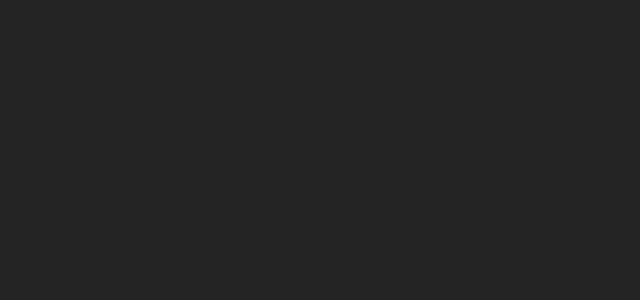
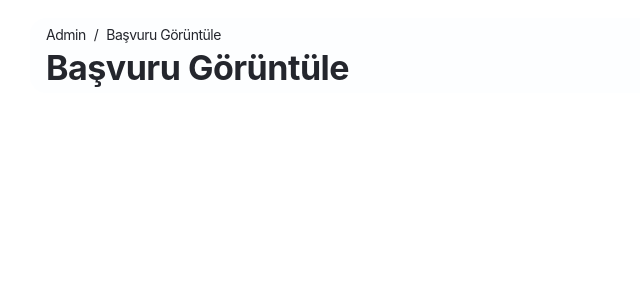
Before and after one commit to kemalege/patika-fimple-final-case-frontend, a React (Vite) app: page / in a window 1280 px wide. Shown: the top 300 px of the page, without its empty margins (0-640 px from the left). Built offline with nearby package versions, Linux system fonts and the light colour scheme.

Commit message:
Add navigationSlice, create HomeLayout and RequireAuth

```diff
--- a/package.json
+++ b/package.json
@@ -18,6 +18,7 @@
     "framer-motion": "^10.16.16",
     "react": "^18.2.0",
     "react-dom": "^18.2.0",
+    "react-icons": "^4.12.0",
     "react-redux": "^9.0.4",
     "react-router-dom": "^6.21.1",
     "redux-thunk": "^3.1.0"
--- a/src/app/store.ts
+++ b/src/app/store.ts
@@ -4,10 +4,12 @@ import { thunk, ThunkDispatch } from 'redux-thunk';
 import { combineReducers } from 'redux';
 import applicationReducer from '../features/application/applicationSlice';
 import authReducer from '../features/auth/authSlice';
+import navigationReducer from '../features/navigation/navigationSlice';
 
 const reducers = {
     application: applicationReducer,
     auth: authReducer,
+    navigation: navigationReducer
 };
 
 const rootReducers = combineReducers({ ...reducers });
--- /dev/null
+++ b/src/components/navbar/NavbarAdmin.tsx
@@ -0,0 +1,106 @@
+import { Box, Breadcrumb, BreadcrumbItem, Text, Flex, useColorModeValue } from '@chakra-ui/react';
+
+export default function AdminNavbar(props: {
+  secondary?: boolean;
+  activeSubTab: string | boolean;
+  activeTab: string;
+  fixed: boolean;
+  onOpen: (...args: any[]) => any;
+}) {
+
+  const { secondary, activeTab, activeSubTab } = props;
+  const mainText = useColorModeValue('#24262D', 'white');
+  const secondaryText = useColorModeValue('#24262D', 'white');
+  const navbarPosition = 'fixed' as const;
+  const navbarFilter = 'none';
+  const navbarBackdrop = 'blur(20px)';
+  const navbarShadow = 'none';
+  const navbarBg = useColorModeValue('rgba(244, 247, 254, 0.2)', 'rgba(36, 38, 45, 0.2)');
+  const navbarBorder = 'transparent';
+  const secondaryMargin = '0px';
+  const gap = '0px';
+
+  return (
+    <>
+      <Box
+        position={navbarPosition}
+        boxShadow={navbarShadow}
+        bg={navbarBg}
+        borderColor={navbarBorder}
+        filter={navbarFilter}
+        backdropFilter={navbarBackdrop}
+        backgroundPosition="center"
+        backgroundSize="cover"
+        borderRadius="16px"
+        borderWidth="1.5px"
+        borderStyle="solid"
+        transitionDelay="0s, 0s, 0s, 0s"
+        transitionDuration=" 0.25s, 0.25s, 0.25s, 0s"
+        transition-property="box-shadow, background-color, filter, border"
+        transitionTimingFunction="linear, linear, linear, linear"
+        alignItems="center"
+        display={secondary === true ? 'block' : 'flex'}
+        minH="75px"
+        justifyContent={{ xl: 'start' }}
+        lineHeight="27.6px"
+        mx="auto"
+        mt={secondaryMargin}
+        pb="8px"
+        left={{ base: '12px', md: '30px', lg: '30px', xl: '30px' }}
+        px={{
+          base: '15px',
+        }}
+        top={{ base: '12px', md: '16px', xl: '18px' }}
+        w={{
+          base: 'calc(100vw - 6%)',
+          md: 'calc(100vw - 8%)',
+          lg: 'calc(100vw - 3%)',
+        }}
+      >
+
+        <Flex w="100%" flexDirection="row" alignItems="center" mb={gap}>
+          <Box>
+            {activeTab !== '' && (
+              <>
+                <Breadcrumb
+                  mb="5px"
+                  className="select-none"
+                  display={{ base: 'none', md: 'flex' }}
+                  letterSpacing="-0.5px"
+                >
+                  <BreadcrumbItem color={secondaryText} fontSize="sm">
+                    <Text color={secondaryText}>{activeTab}</Text>
+                  </BreadcrumbItem>
+
+                  <BreadcrumbItem color={secondaryText} fontSize="sm">
+                    <Text color={secondaryText}>{activeSubTab}</Text>
+                  </BreadcrumbItem>
+                </Breadcrumb>
+              </>
+            )}
+            <Text
+              letterSpacing="-0.5px"
+              className="select-none"
+              color={mainText}
+              bg="inherit"
+              borderRadius="inherit"
+              fontWeight="bold"
+              fontSize={{ base: '24px', md: '34px' }}
+              _hover={{ color: { mainText } }}
+              _active={{
+                bg: 'inherit',
+                transform: 'none',
+                borderColor: 'transparent',
+              }}
+              _focus={{
+                boxShadow: 'none',
+              }}
+            >
+              {activeSubTab}
+            </Text>
+          </Box>
+        </Flex>
+      </Box>
+    </>
+  );
+}
--- /dev/null
+++ b/src/features/navigation/navigationSlice.ts
@@ -0,0 +1,34 @@
+import { PayloadAction, createSlice } from '@reduxjs/toolkit';
+import { RootState } from '../../app/store';
+import { INavigation } from './navigationSliceTypes';
+
+export const initialState: INavigation = {
+    activeTab: 'Admin',
+    activeSubTab: 'Başvuru Görüntüle',
+};
+
+const navigationSlice = createSlice({
+  name: 'navigation',
+  initialState,
+  reducers: {
+    setActiveTab: {
+        reducer(state, action: PayloadAction<{ activeTab: string; activeSubTab: string }>) {
+          state.activeTab = action.payload.activeTab;
+          state.activeSubTab = action.payload.activeSubTab;
+        },
+        prepare(activeTab: string, activeSubTab: string) {
+          return { payload: { activeTab, activeSubTab } };
+        },
+      },
+    },
+});
+
+export const selectActiveTab = (state: RootState) => state.navigation.activeTab;
+export const selectActiveSubTab = (state: RootState) => state.navigation.activeSubTab;
+
+
+export const {
+    setActiveTab
+} = navigationSlice.actions;
+
+export default navigationSlice.reducer;
--- /dev/null
+++ b/src/features/navigation/navigationSliceTypes.ts
@@ -0,0 +1,4 @@
+export interface INavigation {
+    activeTab: string;
+    activeSubTab: string;
+}
--- a/src/index.css
+++ b/src/index.css
@@ -7,14 +7,14 @@
   line-height: 1.5;
   font-weight: 400;
 
-  color-scheme: light dark;
+  /* color-scheme: light dark;
   color: rgba(255, 255, 255, 0.87);
   background-color: #242424;
 
   font-synthesis: none;
   text-rendering: optimizeLegibility;
   -webkit-font-smoothing: antialiased;
-  -moz-osx-font-smoothing: grayscale;
+  -moz-osx-font-smoothing: grayscale; */
 }
 
 /* a {
--- a/src/layouts/HomeLayout.tsx
+++ b/src/layouts/HomeLayout.tsx
@@ -1,9 +1,53 @@
-import { Outlet } from 'react-router-dom';
+import { Outlet, useLocation } from 'react-router-dom';
+import { Portal, Box, useDisclosure } from '@chakra-ui/react';
+import { useState } from 'react';
+import { useSelector } from 'react-redux';
+import AdminNavbar from '../components/navbar/NavbarAdmin';
+import { selectActiveSubTab, selectActiveTab } from '../features/navigation/navigationSlice';
 
 const HomeLayout = () => {
+  const [fixed] = useState(false);
+  const activeTab = useSelector(selectActiveTab);
+  const activeSubTab = useSelector(selectActiveSubTab);
+  const { onOpen } = useDisclosure();
+  const location = useLocation();
   return (
     <>
-      <Outlet />
+      <Box>
+        <Box
+          float="right"
+          minHeight="100vh"
+          height="100%"
+          position="relative"
+          maxHeight="100%"
+          w={{ base: '100%' }}
+          maxWidth={{ base: '100%' }}
+          transition="all 0.33s cubic-bezier(0.685, 0.0473, 0.346, 1)"
+          transitionDuration=".2s, .2s, .35s"
+          transitionProperty="top, bottom, width"
+          transitionTimingFunction="linear, linear, ease"
+        >
+          <Portal>
+            <Box>
+              <AdminNavbar
+                onOpen={onOpen}
+                activeTab={activeTab}
+                activeSubTab={activeSubTab}
+                fixed={fixed}
+              />
+            </Box>
+          </Portal>
+
+          <Box mx="auto" p={{ base: '20px', md: '30px' }} pe="20px" pt="40px">
+            <Box
+              className={`${location.pathname === '/' ? 'h-full' : 'h-[92vh]'} w-full`}
+              pt={{ base: '65px' }}
+            >
+              <Outlet />
+            </Box>
+          </Box>
+        </Box>
+      </Box>
     </>
   );
 };
--- a/src/layouts/RequireAuth.tsx
+++ b/src/layouts/RequireAuth.tsx
@@ -1,15 +1,15 @@
-import { useLocation, Navigate, Outlet } from "react-router-dom"
+import { Navigate, Outlet } from "react-router-dom"
 import { useSelector } from "react-redux"
 import { selectUserToken } from "../features/auth/authSlice"
 
 const RequireAuth = () => {
     const userToken = useSelector(selectUserToken)
-    const location = useLocation()
+    // const location = useLocation()
 
     return (
         userToken
             ? <Outlet />
-            : <Navigate to="/admin" state={{ from: location }} replace />
+            : <Navigate to="/admin"  replace />
     )
 }
 export default RequireAuth
--- a/src/screens/LoginAdmin.tsx
+++ b/src/screens/LoginAdmin.tsx
@@ -1,12 +1,84 @@
-import React from 'react'
+import {
+  Box,
+  Button,
+  Container,
+  FormControl,
+  FormLabel,
+  Heading,
+  HStack,
+  Input,
+  Stack,
+  IconButton,
+  InputGroup,
+  InputRightElement,
+  useDisclosure,
+} from '@chakra-ui/react'
+import { useRef } from 'react'
+import { HiEye, HiEyeOff } from 'react-icons/hi'
 
-const LoginAdmin = () => {
+export const LoginAdmin = () => {
+
+  const { isOpen, onToggle } = useDisclosure()
+  const inputRef = useRef<HTMLInputElement>(null)
+
+  const onClickReveal = () => {
+    onToggle()
+    if (inputRef.current) {
+      inputRef.current.focus({ preventScroll: true })
+    }
+  }
+
   return (
-    <div>
-      <div>Login</div>
-    </div>
+  <Container maxW="lg" py={{ base: '12', md: '24' }} px={{ base: '0', sm: '8' }}>
+  <Stack spacing="8">
+    <Stack spacing="6">
+      <Stack spacing={{ base: '2', md: '3' }} textAlign="center">
+        <Heading size={{ base: 'xs', md: 'sm' }}>Admin Login</Heading>
+      </Stack>
+    </Stack>
+    <Box
+      py={{ base: '0', sm: '8' }}
+      px={{ base: '4', sm: '10' }}
+      bg={{ base: 'transparent', sm: 'bg.surface' }}
+      boxShadow={{ base: 'none', sm: 'md' }}
+      borderRadius={{ base: 'none', sm: 'xl' }}
+    >
+      <Stack spacing="6">
+        <Stack spacing="5">
+          <FormControl>
+            <FormLabel htmlFor="email">Email</FormLabel>
+            <Input id="email" type="email" />
+          </FormControl>
+          <FormControl>
+      <FormLabel htmlFor="password">Password</FormLabel>
+      <InputGroup>
+        <InputRightElement>
+          <IconButton
+            variant="text"
+            aria-label={isOpen ? 'Mask password' : 'Reveal password'}
+            icon={isOpen ? <HiEyeOff /> : <HiEye />}
+            onClick={onClickReveal}
+          />
+        </InputRightElement>
+        <Input
+          id="password"
+          ref={inputRef}
+          name="password"
+          type={isOpen ? 'text' : 'password'}
+          autoComplete="current-password"
+          required
+        />
+      </InputGroup>
+    </FormControl>
+        </Stack>
+        <Stack spacing="6">
+          <Button colorScheme='green'>Sign in</Button>
+          <HStack>
+          </HStack>
+        </Stack>
+      </Stack>
+    </Box>
+  </Stack>
+</Container>)
 
-  )
 }
-
-export default LoginAdmin
```
Also changed, not shown: src/main.tsx (+14 -5 lines), 1 other file (tests, documents, lock files or other folders).
